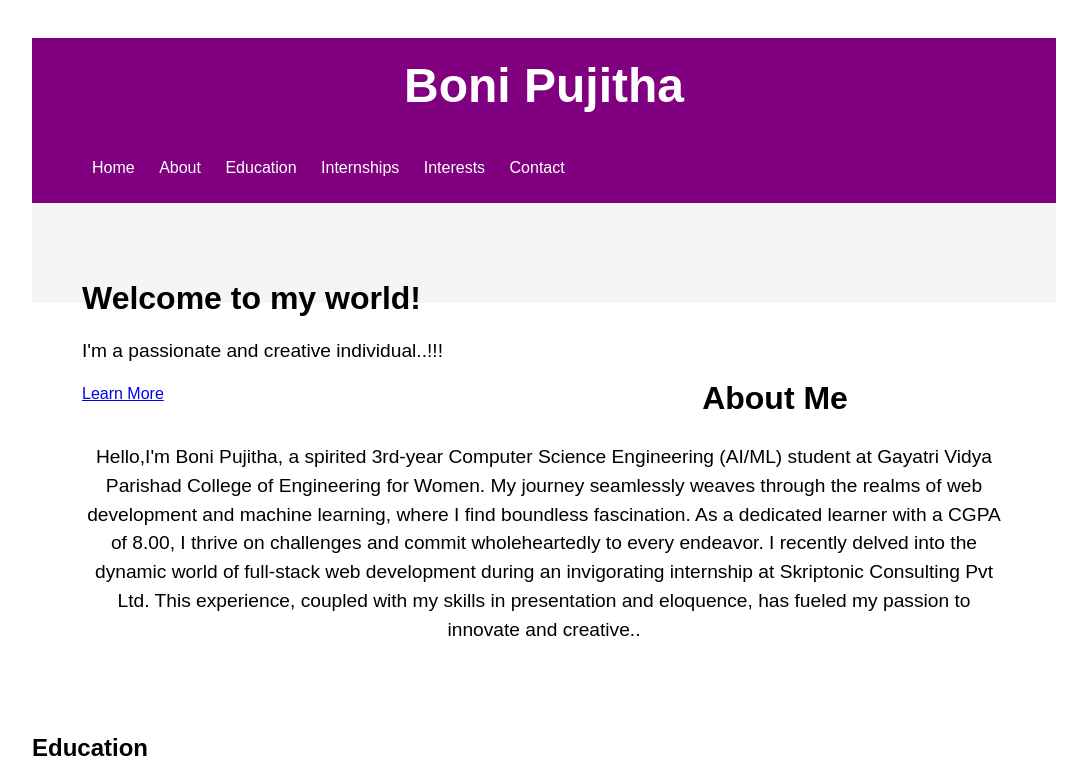
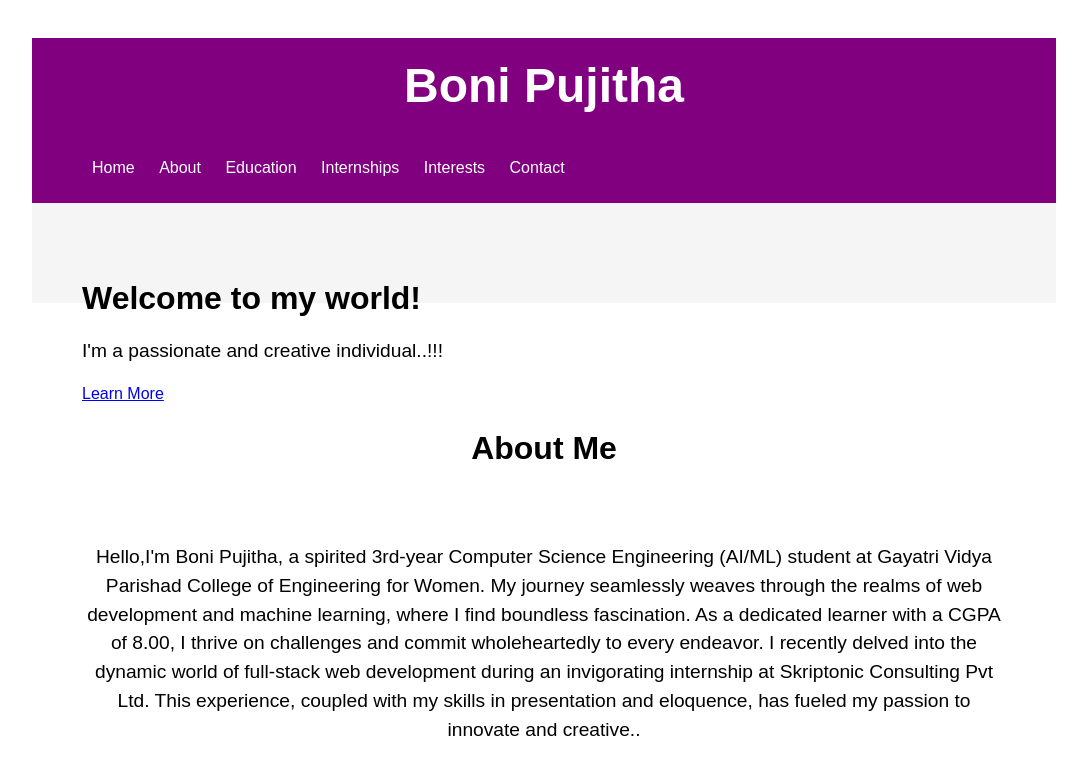
Before and after one commit to bonipujitha/Personal_Website, a plain HTML site: page index.html in a window 1280 px wide. Shown: the top 779 px of the page, without its empty margins (96-1183 px from the left). Drawn offline with Linux system fonts and the light colour scheme.

Commit message:
Update style.css

```diff
--- a/style.css
+++ b/style.css
@@ -77,7 +77,8 @@ header {
 
 .about h2 {
   font-size: 2em;
-  margin-center: 20px;
+  padding: 50px;
+  text-align: center;
 }
 
 .about p {
```
